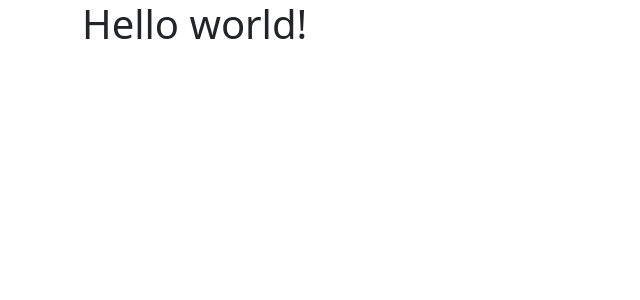
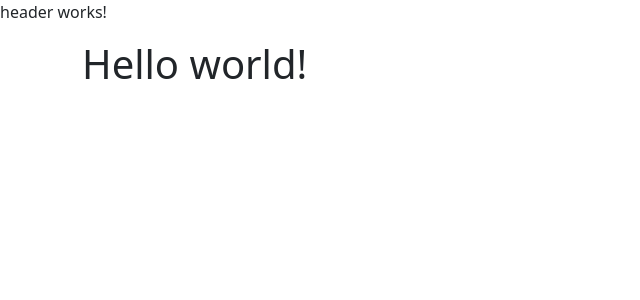
Before and after one commit to adamfehnel/BINGO, an Angular app: page / in a window 1280 px wide. Shown: the top 300 px of the page, without its empty margins (0-640 px from the left). Built offline with nearby package versions, Linux system fonts and the light colour scheme.

Commit message:
Header component!

```diff
--- a/src/app/app.component.html
+++ b/src/app/app.component.html
@@ -1,5 +1,7 @@
 <main class="main">
 	<div class="content">
+		<!-- Header Component -->
+		<app-header></app-header>
 		<div class="container">
 			<h1>Hello world!</h1>
 		</div>
--- a/src/app/app.component.ts
+++ b/src/app/app.component.ts
@@ -1,11 +1,12 @@
 import { Component } from '@angular/core';
 import { CommonModule } from '@angular/common';
 import { RouterOutlet } from '@angular/router';
+import { HeaderComponent } from './header/header.component';
 
 @Component({
   selector: 'app-root',
   standalone: true,
-  imports: [CommonModule, RouterOutlet],
+  imports: [CommonModule, RouterOutlet, HeaderComponent],
   templateUrl: './app.component.html',
   styleUrl: './app.component.scss'
 })
--- /dev/null
+++ b/src/app/header/header.component.html
@@ -0,0 +1 @@
+<p>header works!</p>
```
Also changed, not shown: src/app/header/header.component.ts (added, +12 -0 lines), src/app/header/header.component.scss (added), 1 other file (tests, documents, lock files or other folders).
